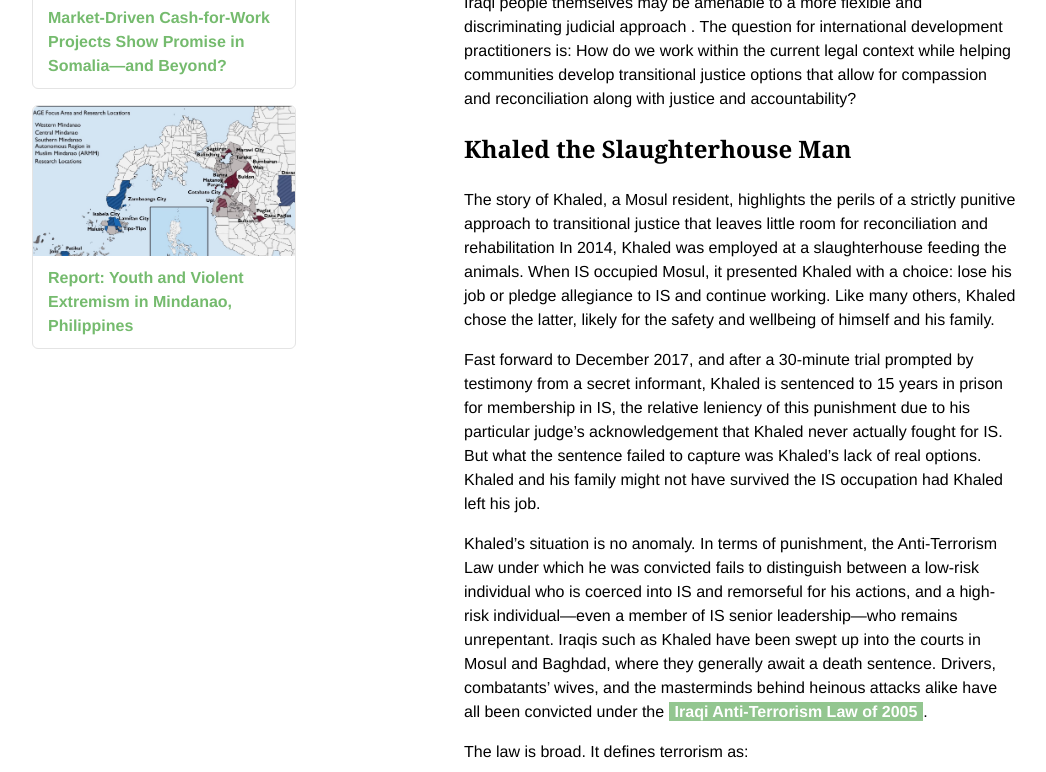
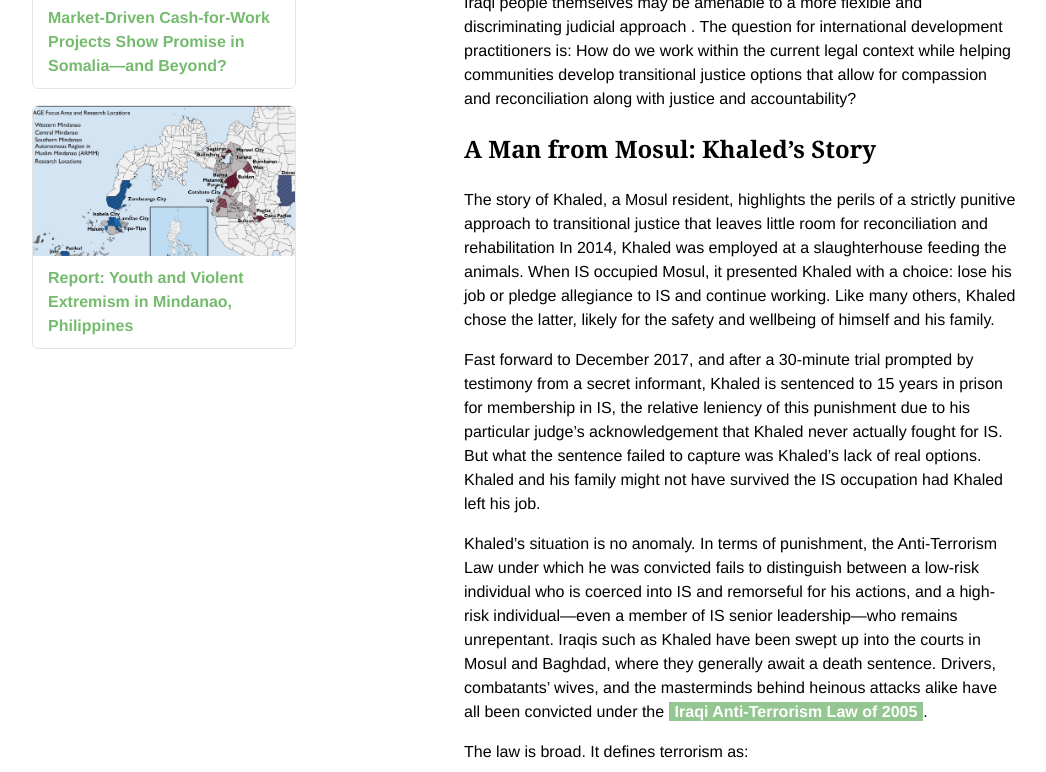
Before and after one commit to BryanSchuetz/CS-, a Jekyll site: the page built from _posts/2018-10-01-iraqs-prisoner-dilemma.markdown, in a window 1280 px wide and 900 px high, scrolled down 583 px, cut to the strip 128-900 px from the top of the window. Shown: the whole strip, without its empty margins (116-1162 px from the left). Built offline with Jekyll 4.4.1, drawn with Linux system fonts in a browser that asks for light colours.

Commit message:
Updated Iraqs Prisoner Dilemma

```diff
--- a/_posts/2018-10-01-iraqs-prisoner-dilemma.markdown
+++ b/_posts/2018-10-01-iraqs-prisoner-dilemma.markdown
@@ -6,13 +6,14 @@ social-image:
 - "/uploads/Iraqi%20Courthouse.jpg"
 -
 -
+thumbnail: "/uploads/Iraqi%20Courthouse.jpg"
 ---
 
 ![Iraqi%20Courthouse.jpg](/uploads/Iraqi%20Courthouse.jpg){:.float-left}The rise of the Islamic State (IS) terrorist organization presented civilians caught in IS-controlled areas with limited choices. While a small percentage joined the group as combatants—either willfully or under coercion—more sought other ways to survive and provide for their families. In these situations, ordinary people can easily become complicit bystanders, willing collaborators, or disposable pawns; the conflict encompasses the whole community. In the wake of IS’s defeat, transitional justice systems must find ways to cope with these shades of culpability.
 
 In post-IS Iraq, regrettably, the sweeping, rigid application of an overly punitive law—lacking the nuance to address differences between outright collaborators and merely complicit bystanders—appears to risk exacerbating social tensions. But the good news, according to recent research, is that the Iraqi people themselves may be amenable to a more flexible and discriminating judicial approach . The question for international development practitioners is: How do we work within the current legal context while helping communities develop transitional justice options that allow for compassion and reconciliation along with justice and accountability?
 
-## Khaled the Slaughterhouse Man
+## A Man from Mosul: Khaled's Story
 
 The story of Khaled, a Mosul resident, highlights the perils of a strictly punitive approach to transitional justice that leaves little room for reconciliation and rehabilitation In 2014, Khaled was employed at a slaughterhouse feeding the animals. When IS occupied Mosul, it presented Khaled with a choice: lose his job or pledge allegiance to IS and continue working. Like many others, Khaled chose the latter, likely for the safety and wellbeing of himself and his family.
 
```
